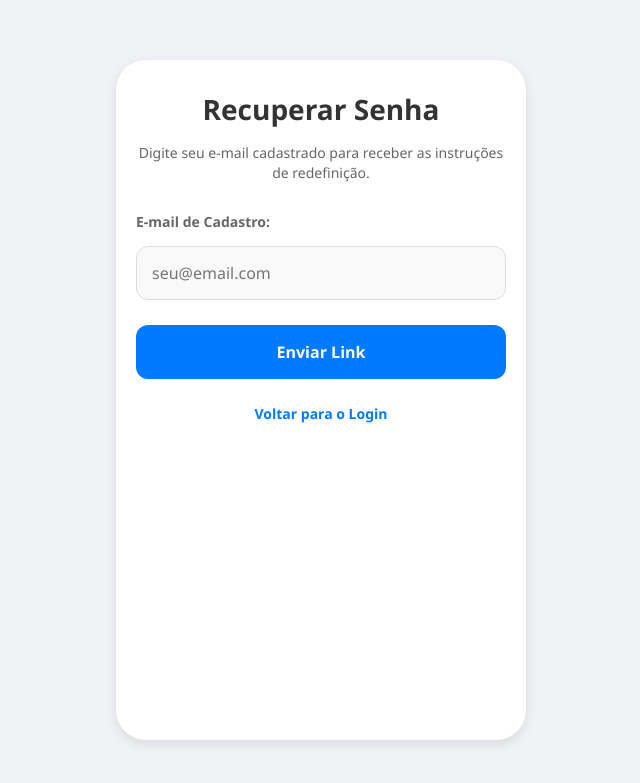
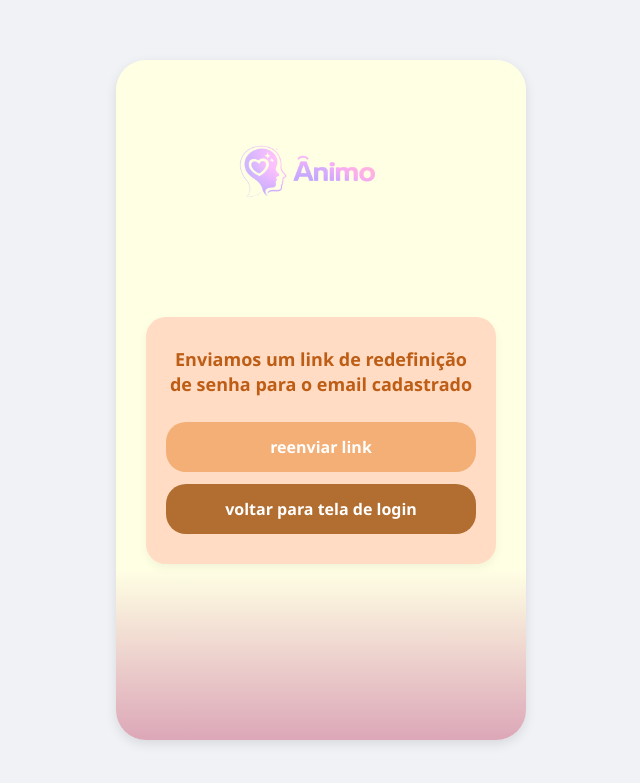
Before and after one commit to evieKelly/Desenvolvimento-de-APP, a Flask app: page /recuperar-senha in a window 1280 px wide. Shown: the top 783 px of the page, without its empty margins (319-959 px from the left). Run offline with Flask 3, Linux system fonts and the light colour scheme.

Commit message:
Tela de recuperação, css e html

```diff
--- a/static/css/recuperar_senha.css
+++ b/static/css/recuperar_senha.css
@@ -1,60 +1,79 @@
 
-h2 {
-    color: #333;
-    margin-bottom: 15px;
-    font-size: 28px;
-    text-align: center;
+/* static/css/recuperar_senha.css */
+
+.app-container {
+    background: linear-gradient(to bottom, #FFFFE4 75%, #DCA7B8 100%);
+    display: flex;
+    flex-direction: column;
+    align-items: center;
+    justify-content: flex-start;
+    padding: 25px 30px 20px 30px;
+    box-sizing: border-box;
 }
 
-.instrucao {
+.logo-img {
+    width: 250px;
+    height: auto;
+    margin-top: 10px;
+}
+
+/* O Card centralizado com cantos arredondados do protótipo */
+.card-aviso {
+    width: 100%;
+    background-color: #FFDCC3; /* Tom pastel de pêssego/laranja bem suave para o fundo */
+    border-radius: 20px;
+    padding: 30px 20px;
+    margin-top: 50px; /* Joga o card um pouco mais para o centro da tela */
+    box-sizing: border-box;
+    display: flex;
+    flex-direction: column;
+    gap: 25px;
+    box-shadow: 0 4px 10px rgba(0, 0, 0, 0.05);
+}
+
+.texto-principal {
+    color: #BD5D16; /* Marrom avermelhado escuro do seu texto */
+    font-size: 18px;
+    font-weight: bold;
     text-align: center;
-    color: #666;
-    font-size: 14px;
-    margin-bottom: 30px;
     line-height: 1.4;
 }
 
-form {
+/* Grupo de botões dentro do card */
+.botoes-grupo {
     display: flex;
     flex-direction: column;
-    gap: 15px;
+    gap: 12px;
+    width: 100%;
 }
 
-label {
-    font-size: 14px;
-    color: #666;
-    font-weight: 600;
+/* Estilo base para ambos os botões */
+.btn-action {
+    width: 100%;
+    padding: 14px;
+    border: none;
+    border-radius: 20px; /* Bordas arredondadas combinando com o card */
+    font-size: 16px;
+    font-weight: bold;
+    text-align: center;
+    text-decoration: none;
+    cursor: pointer;
+    box-sizing: border-box;
+    display: block;
 }
 
-input {
-    padding: 15px;
-    border: 1px solid #ddd;
-    border-radius: 12px;
-    font-size: 16px;
-    background-color: #f9f9f9;
-    outline: none;
+.btn-action:active {
+    transform: scale(0.98);
 }
 
-button {
-    margin-top: 10px;
-    padding: 16px;
-    background-color: #007bff;
+/* Botão Reenviar (Laranja claro) */
+.btn-reenviar {
+    background-color: #F3AF76;
     color: white;
-    border: none;
-    border-radius: 12px;
-    font-size: 16px;
-    font-weight: bold;
-    cursor: pointer;
 }
 
-.link-voltar {
-    text-align: center;
-    margin-top: 25px;
-    font-size: 14px;
+/* Botão Voltar (Marrom escuro) */
+.btn-voltar-login {
+    background-color: #B26E30;
+    color: white;
 }
-
-.link-voltar a {
-    color: #007bff;
-    text-decoration: none;
-    font-weight: bold;
-}
--- a/templates/recuperar_senha.html
+++ b/templates/recuperar_senha.html
@@ -3,29 +3,34 @@
 <head>
     <meta charset="UTF-8">
     <meta name="viewport" content="width=device-width, initial-scale=1.0, maximum-scale=1.0, user-scalable=no">
-    <title>Ánimo - Recuperar Senha</title>
+    <title>Ánimo - Recuperação de Senha</title>
 
     <link rel="stylesheet" href="{{ url_for('static', filename='css/global.css') }}">
-
     <link rel="stylesheet" href="{{ url_for('static', filename='css/recuperar_senha.css') }}">
 </head>
 <body>
+
     <div class="app-container">
 
-        <h2>Recuperar Senha</h2>
-        <p class="instrucao">
-            Digite seu e-mail cadastrado para receber as instruções de redefinição.
-        </p>
+        <div class="logo-container">
+            <img src="{{ url_for('static', filename='img/LogoAnimo.png') }}" alt="Logo Ânimo" class="logo-img">
+        </div>
 
-        <form>
-            <label>E-mail de Cadastro:</label>
-            <input type="email" required placeholder="seu@email.com">
+        <div class="card-aviso">
+            <p class="texto-principal">
+                Enviamos um link de redefinição de senha para o email cadastrado
+            </p>
 
-            <button type="submit">Enviar Link</button>
-        </form>
+            <div class="botoes-grupo">
+                <button type="button" class="btn-action btn-reenviar">reenviar link</button>
 
-        <p class="link-voltar"><a href="{{ url_for('index') }}">Voltar para o Login</a></p>
+                <a href="{{ url_for('index') }}" class="btn-action btn-voltar-login">
+                    voltar para tela de login
+                </a>
+            </div>
+        </div>
 
     </div>
+
 </body>
 </html>
```
